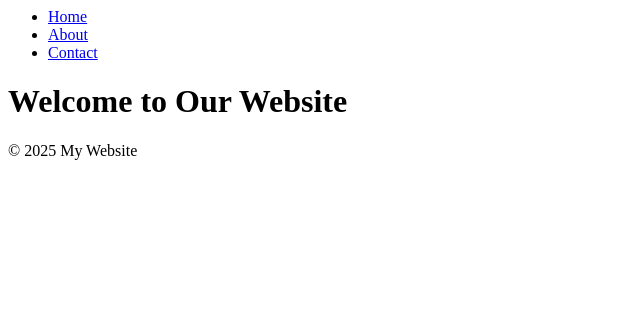
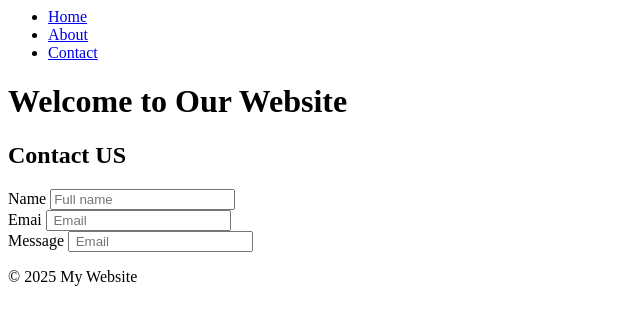
Before and after one commit to structbase/2025-RTT-57-Lab1, a plain HTML site: page index.html in a window 1280 px wide. Shown: the whole page, without its empty margins (0-640 px from the left). Drawn offline with Linux system fonts and the light colour scheme.

Commit message:
done with contact section

```diff
--- a/index.html
+++ b/index.html
@@ -11,6 +11,21 @@
             </ul>
         </nav>
         <h1>Welcome to Our Website</h1>
+        <div class="contact-section">
+            <h2>Contact US</h2>
+            <div>
+                <label for="">Name</label>
+                <input type="text"  placeholder="Full name " />
+            </div>
+            <div>
+                <label for="">Emai</label>
+                <input type="email" placeholder=" Email" />
+            </div>
+            <div>
+                <label for="">Message</label>
+                <input type="text" placeholder=" Email" />
+            </div>
+        </div>
         <footer>
             <p>&copy; 2025 My Website</p>
         </footer>
```
